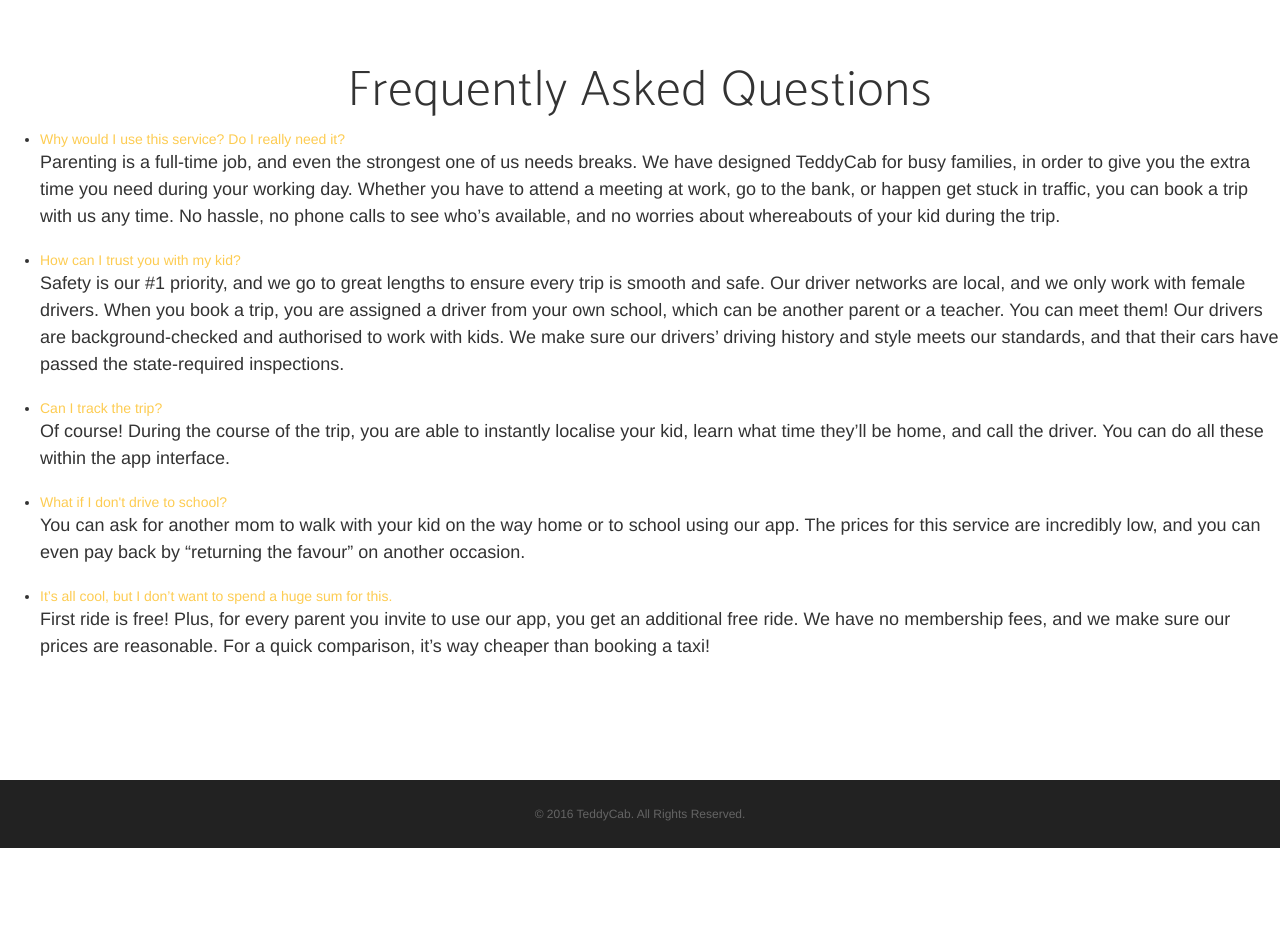
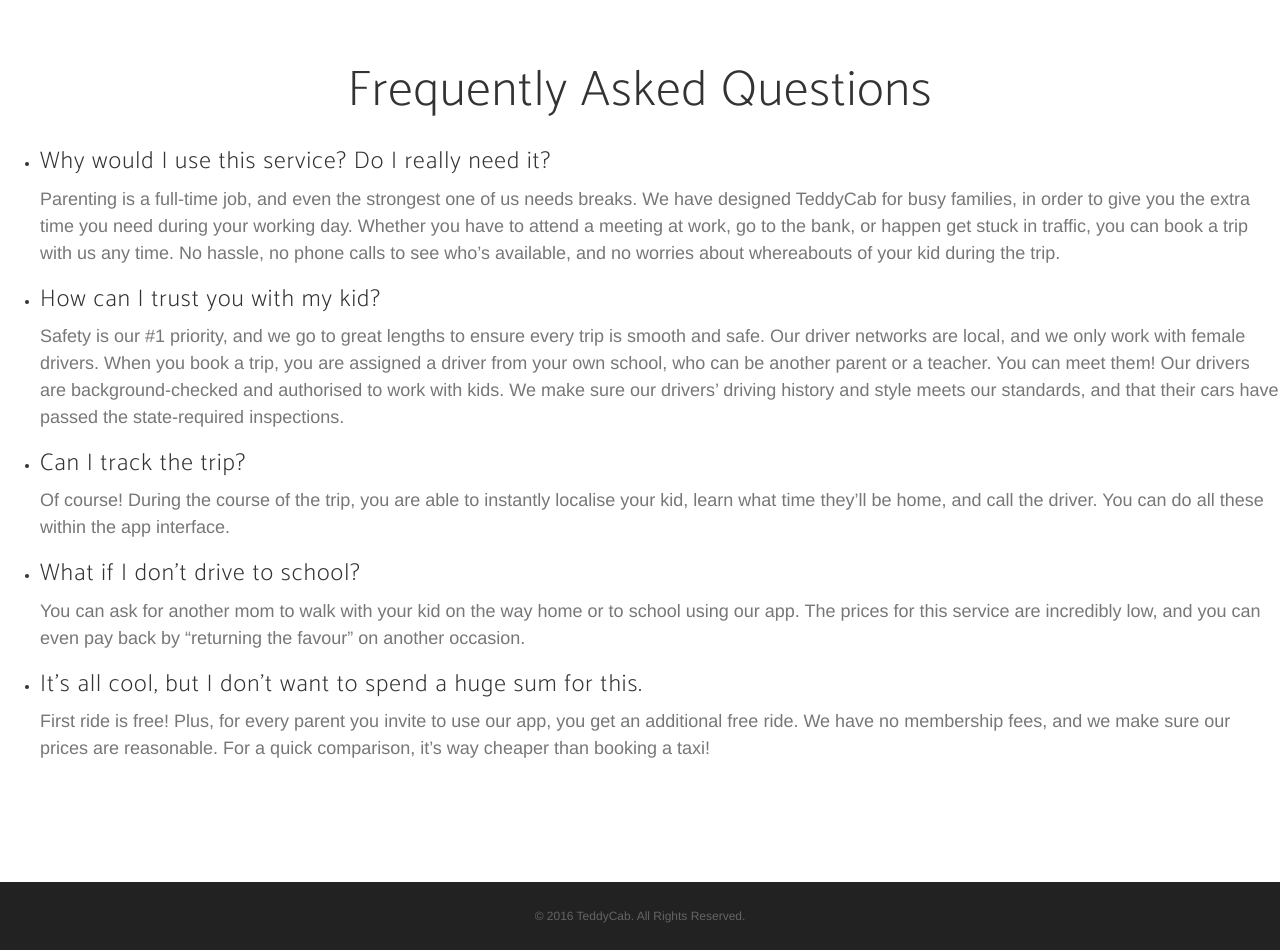
Before and after one commit to teddycab/teddycab.github.io, a website: page index.html in a window 1280 px wide. Shown: the part 2380-3330 px from the top of the page. Before the commit the page ends 3228 px from the top, so only its background shows below. Drawn offline with nearby package versions, Linux system fonts and the light colour scheme; a web font is replaced by a local one.

Commit message:
Font fixes.

```diff
--- a/index.html
+++ b/index.html
@@ -195,37 +195,37 @@
         </div>
                <ul>
                    <li>
-                       <a>Why would I use this service? Do I really need it?</a>
+                       <h3>Why would I use this service? Do I really need it?</h3>
 
-                   <p>
+                   <p class="text-muted">
                    Parenting is a full-time job, and even the strongest one of us needs breaks. We have designed TeddyCab for busy families, in order to give you the extra time you need during your working day. Whether you have to attend a meeting at work, go to the bank, or happen get stuck in traffic, you can book a trip with us any time. No hassle, no phone calls to see who’s available, and no worries about whereabouts of your kid during the trip.
                    </p>
                    </li>
 
                    <li>
-                       <a>How can I trust you with my kid?</a>
-                           <p>
-                   Safety is our #1 priority, and we go to great lengths to ensure every trip is smooth and safe. Our driver networks are local, and we only work with female drivers. When you book a trip, you are assigned a driver from your own school, which can be another parent or a teacher. You can meet them! Our drivers are background-checked and authorised to work with kids. We make sure our drivers’ driving history and style meets our standards, and that their cars have passed the state-required inspections.
+                       <h3>How can I trust you with my kid?</h3>
+                           <p class="text-muted">
+                   Safety is our #1 priority, and we go to great lengths to ensure every trip is smooth and safe. Our driver networks are local, and we only work with female drivers. When you book a trip, you are assigned a driver from your own school, who can be another parent or a teacher. You can meet them! Our drivers are background-checked and authorised to work with kids. We make sure our drivers’ driving history and style meets our standards, and that their cars have passed the state-required inspections.
                    </p>
                    </li>
 
                     <li>
-                        <a>Can I track the trip?</a>
-                        <p>
+                        <h3>Can I track the trip?</h3>
+                        <p class="text-muted">
                    Of course! During the course of the trip, you are able to instantly localise your kid, learn what time they’ll be home, and call the driver. You can do all these within the app interface.
                    </p>
                    </li>
 
                    <li>
-                       <a>What if I don't drive to school?</a>
-                   <p>
+                       <h3>What if I don't drive to school?</h3>
+                   <p class="text-muted">
                    You can ask for another mom to walk with your kid on the way home or to school using our app. The prices for this service are incredibly low, and you can even pay back by “returning the favour” on another occasion.
                    </p>
                    </li>
 
                    <li>
-                   <a>It’s all cool, but I don’t want to spend a huge sum for this.</a>
-                   <p>
+                   <h3>It’s all cool, but I don’t want to spend a huge sum for this.</h3>
+                   <p class="text-muted">
                    First ride is free! Plus, for every parent you invite to use our app, you get an additional free ride. We have no membership fees, and we make sure our prices are reasonable. For a quick comparison, it’s way cheaper than booking a taxi!
                    </p>
                    </li>
```
